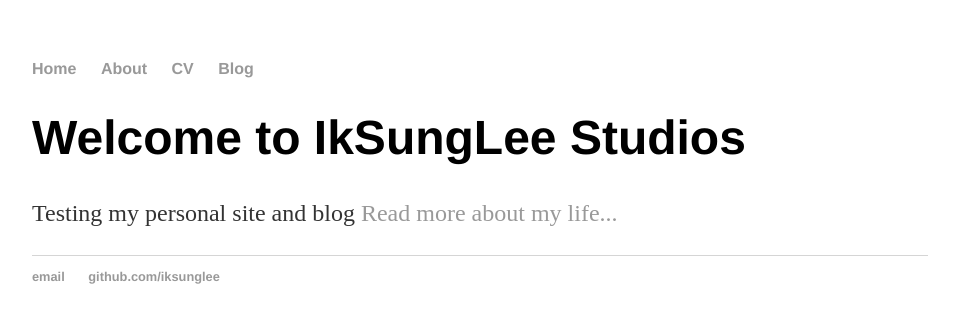
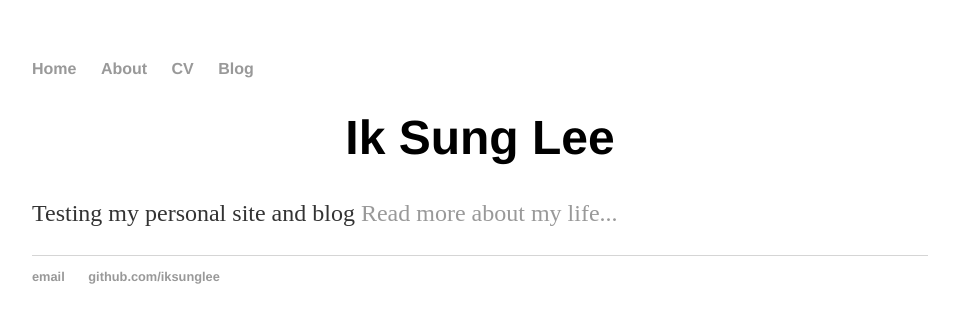
Before and after one commit to iksunglee/iksunglee.github.io, a Jekyll site: the page built from index.html, in a window 1280 px wide. Shown: the top 323 px of the page, without its empty margins (160-1119 px from the left). Built offline with Jekyll 4.4.1, drawn with Linux system fonts in a browser that asks for light colours.

Commit message:
Update index.html
center title

```diff
--- a/index.html
+++ b/index.html
@@ -3,6 +3,8 @@ layout: default
 title: iksunglee | Studios
 ---
 <div class="blurb">
-	<h1>Welcome to IkSungLee Studios</h1>
+	<center>
+	<h1>Ik Sung Lee</h1>
+	</center>
 	<p>Testing my personal site and blog <a href="/about"> Read more about my life...</a></p>
 </div><!-- /.blurb -->
```
